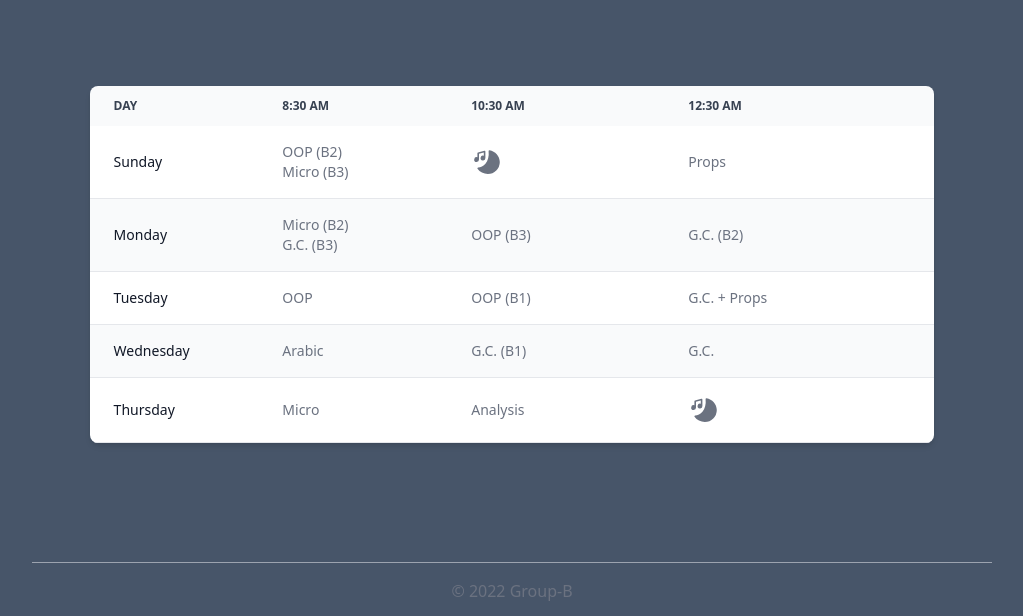
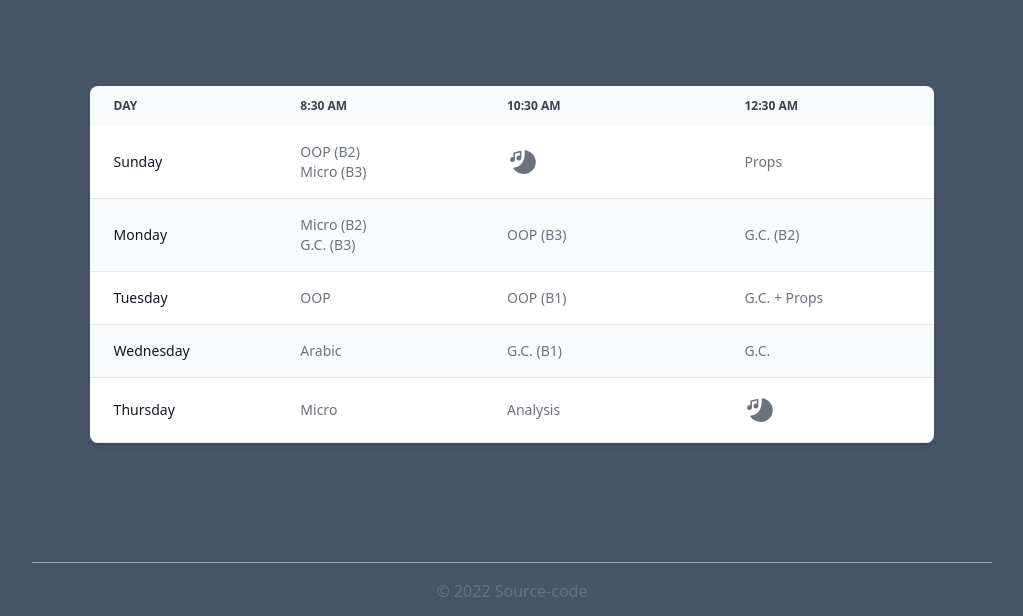
Before and after one commit to jafarsky/Group, a website: page index.html in a window 1280 px wide. Shown: the part 137-753 px from the top of the page, without its empty margins (128-1151 px from the left). Drawn offline with Linux system fonts and the light colour scheme.

Commit message:
finally its done

```diff
--- a/index.html
+++ b/index.html
@@ -6,7 +6,7 @@
         <meta name="viewport" content="width=device-width, initial-scale=1.0">
         <meta name="description" content="Just some of our group stuff." />
         <link href="./dist/output.css" rel="stylesheet">
-        <title>Group B</title>
+        <title>Group</title>
     </head>
     <body>
         <!-- main app -->
@@ -66,7 +66,7 @@
                                 <td class="py-4 pr-20">
                                     OOP (B3)
                                 </td>
-                                <td class="py-4 pr-20">
+                                <td class="py-4">
                                     G.C. (B2)
                                 </td>
                             </tr>
@@ -81,7 +81,7 @@
                                 <td class="py-4 pr-20">
                                     OOP (B1)
                                 </td>
-                                <td class="py-4 pr-20">
+                                <td class="py-4">
                                     G.C. + Props
                                 </td>
                             </tr>
@@ -96,7 +96,7 @@
                                 <td class="py-4 pr-20">
                                     G.C. (B1)
                                 </td>
-                                <td class="py-4 pr-20">
+                                <td class="py-4">
                                     G.C.
                                 </td>
                             </tr>
@@ -125,7 +125,7 @@
                     <span class="text-sm sm:text-base font-medium text-gray-500 dark:text-gray-300">
                         © 2022
                         <a href="https://github.com/jafarsky/Group-B" target="_blank" class="hover:underline hover:text-purple-600 dark:hover:text-purple-400" class="hover:text-gray-900 hover:underline">
-                            Group-B
+                            Source-code
                         </a>
                     </span>
                     <!-------------------------- icons ----->
```
Also changed, not shown: dist/output.css.
